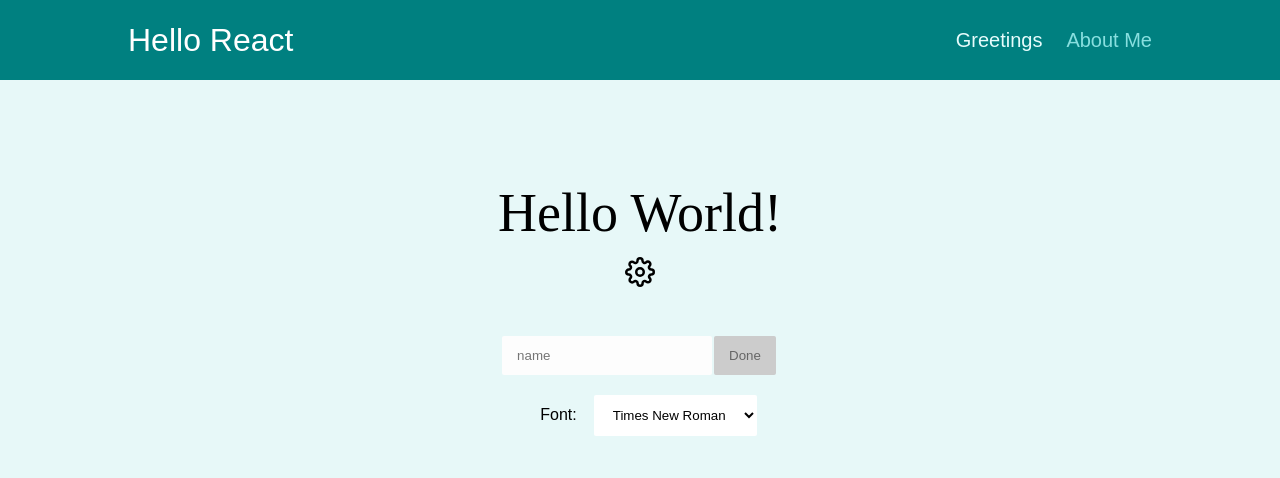
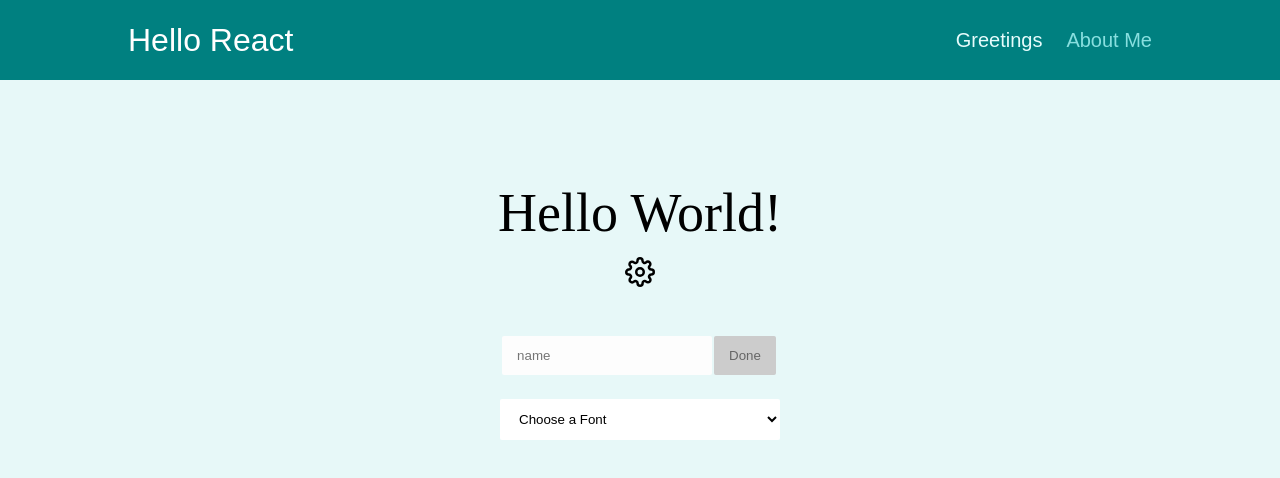
Before and after one commit to Cirius1792/hello-react, a React (Create React App) app: page /greetings in a window 1280 px wide. Both pictures are taken after a click on the picture 640 px from the left and 272 px from the top of the page. Shown: the top 478 px of the page. Built offline with nearby package versions, Linux system fonts and the light colour scheme.

Commit message:
Fix default value for the font selector

```diff
--- a/src/components/InputForm.js
+++ b/src/components/InputForm.js
@@ -22,7 +22,12 @@ const InputForm = (props) => {
     event.preventDefault();
     if (isValidInput) props.onNameChange(valueState);
   };
-
+  const options = SUPPORTED_FONTS.map((font) => (
+    <option key={font} value={font}>
+      {font}
+    </option>
+  ))
+  options.push(<option key="default" value="default" disabled>Choose a Font</option>)
   return (
     <form className={classes.inputForm}>
       <p>
@@ -45,13 +50,8 @@ const InputForm = (props) => {
         </p>
       )}
       <p className={classes.fontForm}>
-        <label>Font:</label>
-        <select id="browsers" onChange={(event) => props.onFontChange(event.target.value)}>
-          {SUPPORTED_FONTS.map((font) => (
-            <option key={font} value={font}>
-              {font}
-            </option>
-          ))}
+        <select id="browsers" defaultValue="default" onChange={(event) => props.onFontChange(event.target.value)}>
+          {options}
         </select>
       </p>
     </form>
--- a/src/components/InputForm.module.css
+++ b/src/components/InputForm.module.css
@@ -29,15 +29,12 @@
   color: rgb(238, 75, 75);
 }
 
-.fontForm label {
-  padding: 12px 15px;
-  margin: 4px 2px;
-}
 .fontForm select {
+  margin: 4px 0;
   border: none;
   background-color: white;
   padding: 12px 15px;
   border: none;
   border-radius: 2px;
-  width: 60;
+  width: 80%;
 }
```
